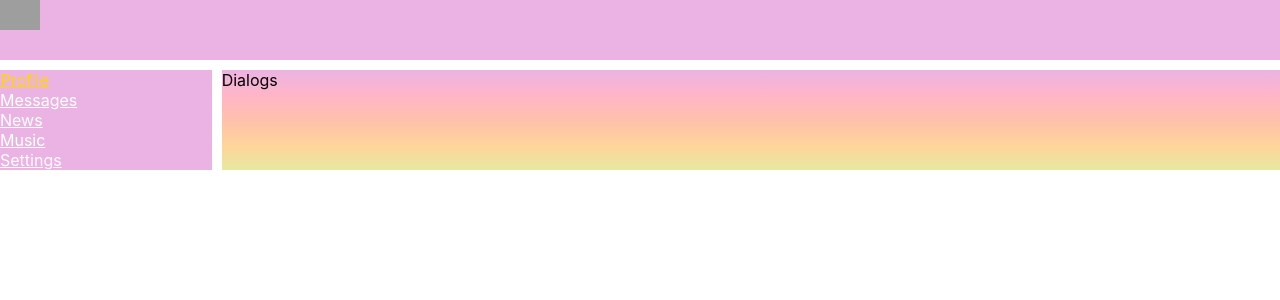
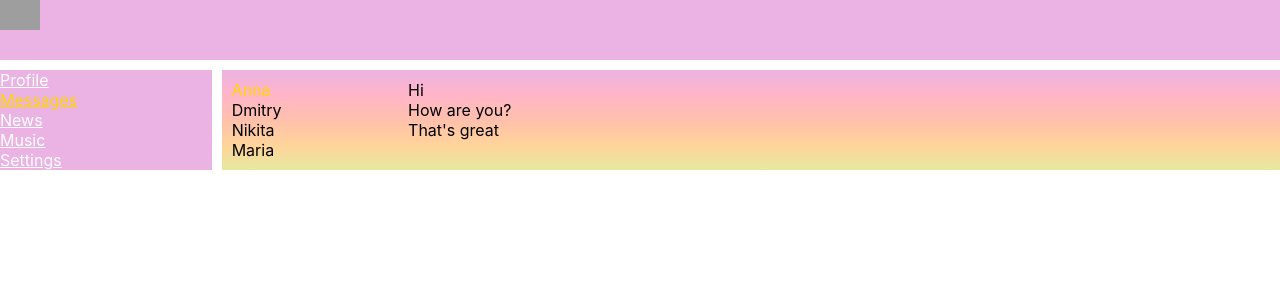
Before and after one commit to Pakistanka/social_network, a React app: page /dialogs in a window 1280 px wide. Shown: the top 300 px of the page. Built offline with nearby package versions, Linux system fonts and the light colour scheme; grey boxes are pictures that could not be loaded.

Commit message:
add new components

```diff
--- a/src/components/Dialogs/Dialogs.jsx
+++ b/src/components/Dialogs/Dialogs.jsx
@@ -3,7 +3,27 @@ import d from './Dialogs.module.scss';
 
 const Dialogs = () => {
     return (
-        <div>Dialogs</div>
+        <div className={d.dialogs}>
+            <div className={d.dialogsItems}>
+                <div className={d.dialog + ' ' + d.active}>
+                    Anna
+                </div>
+                <div className={d.dialog}>
+                    Dmitry
+                </div>
+                <div className={d.dialog}>
+                    Nikita
+                </div>
+                <div className={d.dialog}>
+                    Maria
+                </div>
+            </div>
+            <div className={d.messages}>
+                <div className={d.message}>Hi</div>
+                <div className={d.message}>How are you?</div>
+                <div className={d.message}>That's great</div>
+            </div>
+        </div>
     );
 }
 
--- a/src/components/Dialogs/Dialogs.module.scss
+++ b/src/components/Dialogs/Dialogs.module.scss
@@ -0,0 +1,16 @@
+.dialogs {
+    display: grid;
+    grid-template-columns: 2fr 10fr;
+}
+.dialogsItems {
+    padding: 10px;
+}
+.dialogsItems .active {
+    color: gold;
+}
+.messages {
+    padding: 10px;
+}
+.message {
+
+}
--- a/src/components/Navbar/Navbar.jsx
+++ b/src/components/Navbar/Navbar.jsx
@@ -1,14 +1,25 @@
 import React from 'react';
 import navbar from './Navbar.module.scss';
+import {NavLink} from 'react-router-dom';
 
 const Navbar = () => {
     return (
         <nav className={navbar.nav}>
-            <div><a href="/profile" className={`${navbar.item} ${navbar.active}`}>Profile</a></div>
-            <div><a href="/dialogs" className={navbar.item}>Messages</a></div>
-            <div><a href="/news" className={navbar.item}>News</a></div>
-            <div><a href="/music" className={navbar.item}>Music</a></div>
-            <div><a href="/settings" className={navbar.item}>Settings</a></div>
+            <div className={navbar.item}>
+                <NavLink to="/profile" activeClassName={navbar.activeLink}>Profile</NavLink>
+            </div>
+            <div className={navbar.item}>
+                <NavLink to="/dialogs" activeClassName={navbar.activeLink}>Messages</NavLink>
+            </div>
+            <div className={navbar.item}>
+                <NavLink to="/news" activeClassName={navbar.activeLink}>News</NavLink>
+            </div>
+            <div className={navbar.item}>
+                <NavLink to="/music" activeClassName={navbar.activeLink}>Music</NavLink>
+            </div>
+            <div className={navbar.item}>
+                <NavLink to="/settings" activeClassName={navbar.activeLink}>Settings</NavLink>
+            </div>
         </nav>
     );
 }
--- a/src/components/Navbar/Navbar.module.scss
+++ b/src/components/Navbar/Navbar.module.scss
@@ -1,10 +1,10 @@
 .nav {
-    grid-area: n;
-    background-color: #ebb3e3;
-  }
-.item {
+  grid-area: n;
+  background-color: #ebb3e3;
+}
+.item a{
   color: white;
 }
-.item.active {
+.item a.activeLink {
   color: gold;
 }
```
